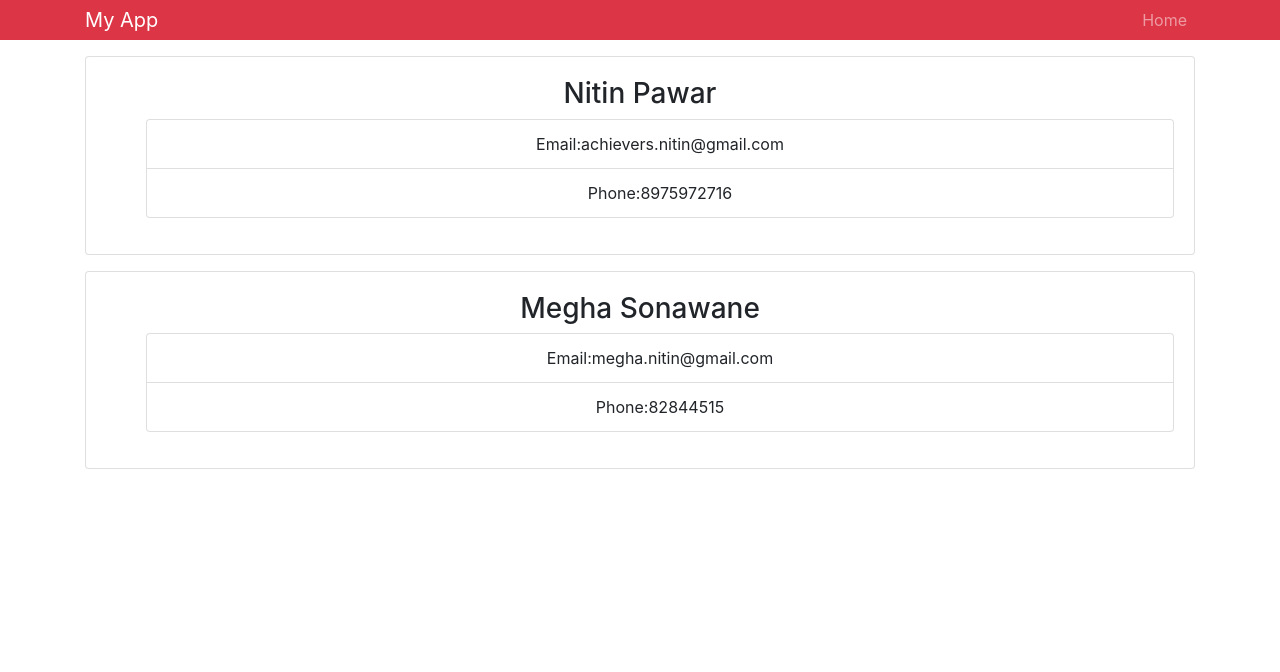
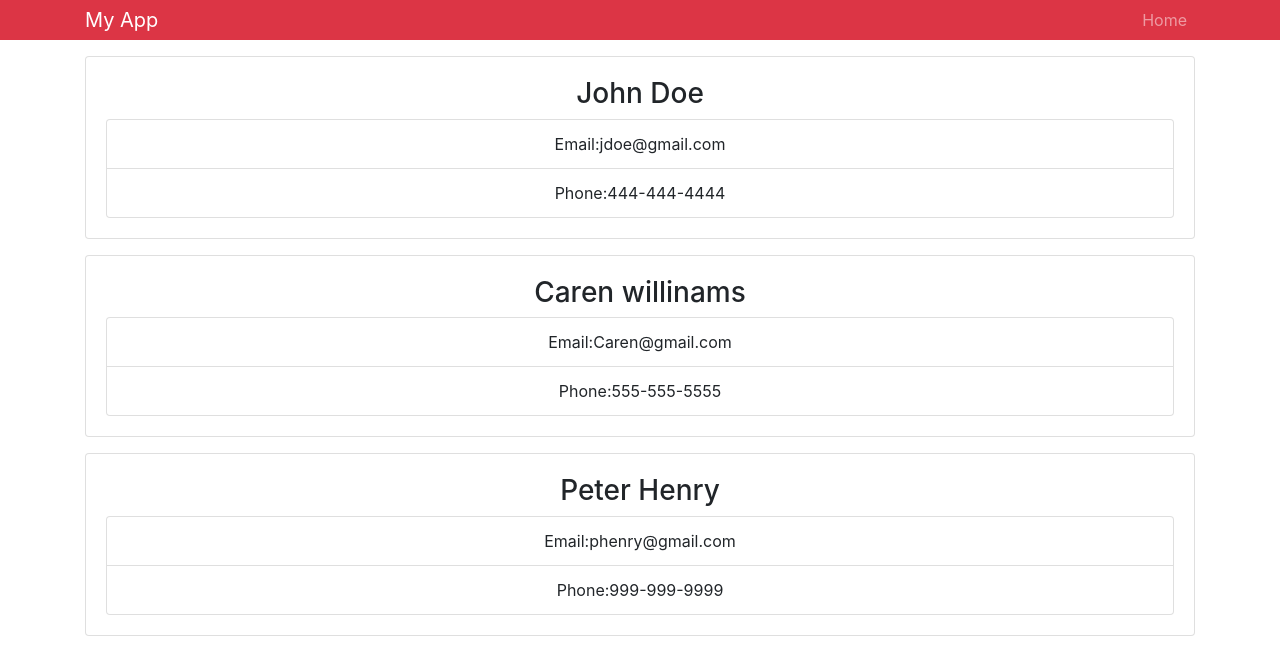
Before and after one commit to npnitin/ContactManager-ReactApp, a React (Create React App) app: page / in a window 1280 px wide. Shown: the top 672 px of the page. Built offline with nearby package versions, Linux system fonts and the light colour scheme.

Commit message:
adds state in application

```diff
--- a/src/App.js
+++ b/src/App.js
@@ -3,6 +3,7 @@ import './App.css';
 import 'bootstrap/dist/css/bootstrap.min.css';
 import Header from './components/Header';
 import Contact from './components/Contact';
+import Contacts from './components/Contacts';
 
 class App extends Component {
   render() {
@@ -10,8 +11,7 @@ class App extends Component {
       <div className="App">
        <Header/>
        <div className="container">
-          <Contact name="Nitin Pawar" email="achievers.nitin@gmail.com" phone="8975972716"/>
-          <Contact name="Megha Sonawane" email="megha.nitin@gmail.com" phone="82844515"/>
+          <Contacts/>
        </div>
       </div>
     );
--- a/src/components/Contact.js
+++ b/src/components/Contact.js
@@ -7,7 +7,7 @@ class Contact extends Component {
     return (
         <div className="card card-body mb-3">
           <h3>{name}</h3>
-          <ul className="liit-group">
+          <ul className="list-group">
               <li className="list-group-item">Email:{email}</li>
               <li className="list-group-item">Phone:{phone}</li>
               </ul>
--- a/src/components/Contacts.js
+++ b/src/components/Contacts.js
@@ -1,12 +1,44 @@
 import React, { Component } from 'react'
-import Header from './Header';
+import Contact from './Contact';
 
 class Contacts extends Component {
+  constructor(){
+    super();
+    this.state={
+      contacts:[
+        {
+          id:1,
+          name:'John Doe',
+          email:'jdoe@gmail.com',
+          phone:'444-444-4444'
+        },
+        {
+          id:2,
+          name:'Caren willinams',
+          email:'Caren@gmail.com',
+          phone:'555-555-5555'
+        },
+        {
+          id:3,
+          name:'Peter Henry',
+          email:'phenry@gmail.com',
+          phone:'999-999-9999'
+        }
+      ]
+    }
+  }
   render() {
-
+    const{contacts}=this.state;
     return (
       <div>
-
+        {contacts.map(contact=>(
+          <Contact
+          key={contact.id}
+          name={contact.name}
+          email={contact.email}
+          phone={contact.phone}
+          />
+        ))}
       </div>
     )
   }
```
